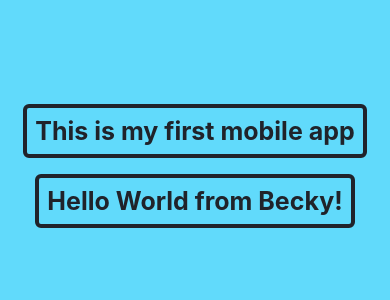
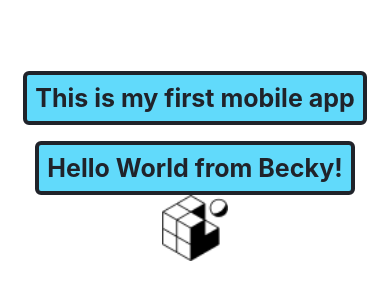
Before and after one commit to bjentwistle/first-mobile-app, a React Native app: screen / in a window 390 px wide. Shown: the part 264-564 px from the top of the page. Built offline with nearby package versions, Linux system fonts and the light colour scheme.

Commit message:
added image

```diff
--- a/App.js
+++ b/App.js
@@ -1,23 +1,28 @@
 import { StatusBar } from "expo-status-bar";
-import { StyleSheet, Text, View } from "react-native";
+import { StyleSheet, Text, Image, SafeAreaView } from "react-native";
 
 export default function App() {
-  let x = 1;
-  console.log("App executed");
+  const handleOnPress1 = () => console.log("First line pressed");
+  const handleOnPress2 = () => console.log("Second line pressed");
 
   return (
-    <View style={styles.container}>
-      <Text style={styles.text}>This is my first mobile app</Text>
-      <Text style={styles.text}>Hello World from Becky!</Text>
+    <SafeAreaView style={styles.container}>
+      <Text style={styles.text} onPress={handleOnPress1}>
+        This is my first mobile app
+      </Text>
+      <Text style={styles.text} onPress={handleOnPress2}>
+        Hello World from Becky!
+      </Text>
+      <Image style={styles.logo} source={require("./assets/favicon.png")} />
       <StatusBar style="auto" />
-    </View>
+    </SafeAreaView>
   );
 }
 
 const styles = StyleSheet.create({
   container: {
     flex: 1,
-    backgroundColor: "#61dafb",
+    backgroundColor: "dodgerBlue",
     alignItems: "center",
     justifyContent: "center",
   },
@@ -33,4 +38,8 @@ const styles = StyleSheet.create({
     fontSize: 25,
     fontWeight: "bold",
   },
+  logo: {
+    width: 66,
+    height: 66,
+  },
 });
```
